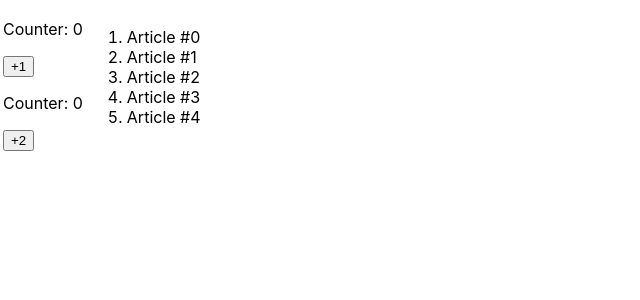
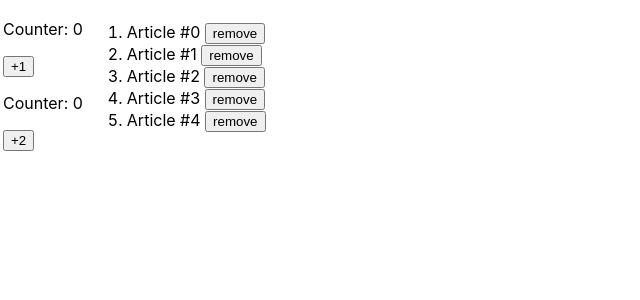
Before and after one commit to sharkich/TxStore, a React (Create React App) app: page / in a window 1280 px wide. Shown: the top 300 px of the page, without its empty margins (0-640 px from the left). Built offline with nearby package versions, Linux system fonts and the light colour scheme.

Commit message:
Implement remove action

```diff
--- a/src/components/Articles.tsx
+++ b/src/components/Articles.tsx
@@ -1,6 +1,7 @@
 import React, { useEffect } from 'react';
 import { articleService } from '../services/articles.service';
 import { appStore } from '../store/app.store';
+import { ArticlesStore } from '../store/articles.store';
 
 export const Articles: React.FC = () => {
   useEffect(() => {
@@ -10,9 +11,17 @@ export const Articles: React.FC = () => {
     };
   }, []);
   const articles = appStore.useState((state) => state.entities.articles);
+  const handleRemove = (id: string) => appStore.action(ArticlesStore.actions.remove(id));
   return (
     <div>
-      <ol>{articles && articles.ids.map((id) => <li key={id}>{articles.entities[id].name}</li>)}</ol>
+      <ol>
+        {articles &&
+          articles.ids.map((id) => (
+            <li key={id}>
+              {articles.entities[id].name} <button onClick={() => handleRemove(id)}>remove</button>
+            </li>
+          ))}
+      </ol>
     </div>
   );
 };
--- a/src/store/articles.store.ts
+++ b/src/store/articles.store.ts
@@ -1,6 +1,5 @@
 import { Article, IArticle } from '../models/article';
 import { IAnyAction } from '../TxStore/TxAction';
-import { AppState } from './app.store';
 
 export namespace ArticlesStore {
   // State
```
